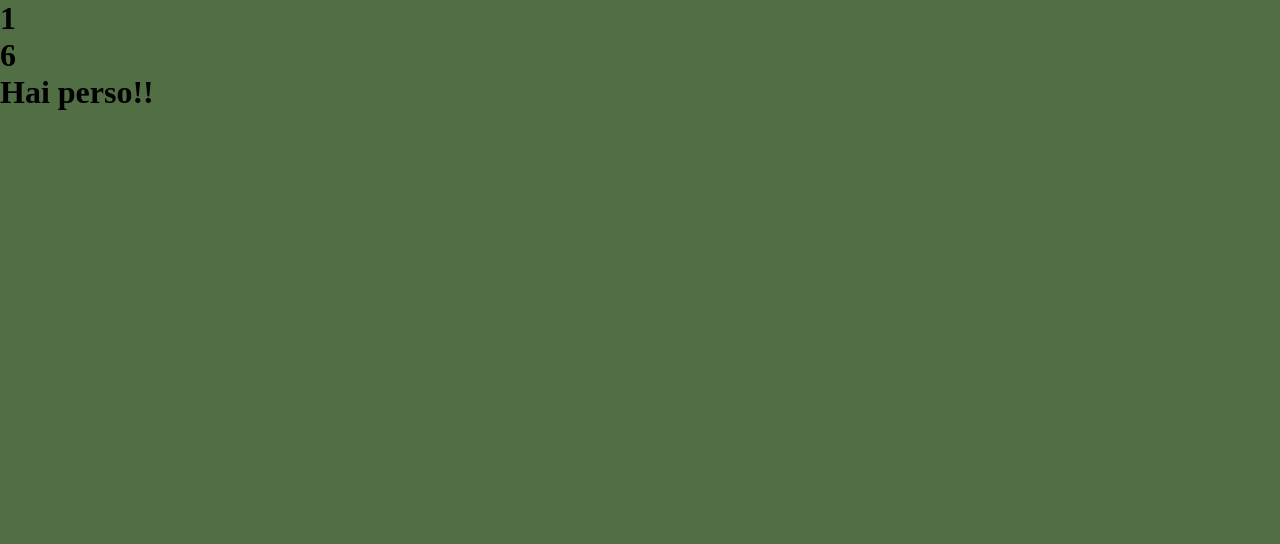
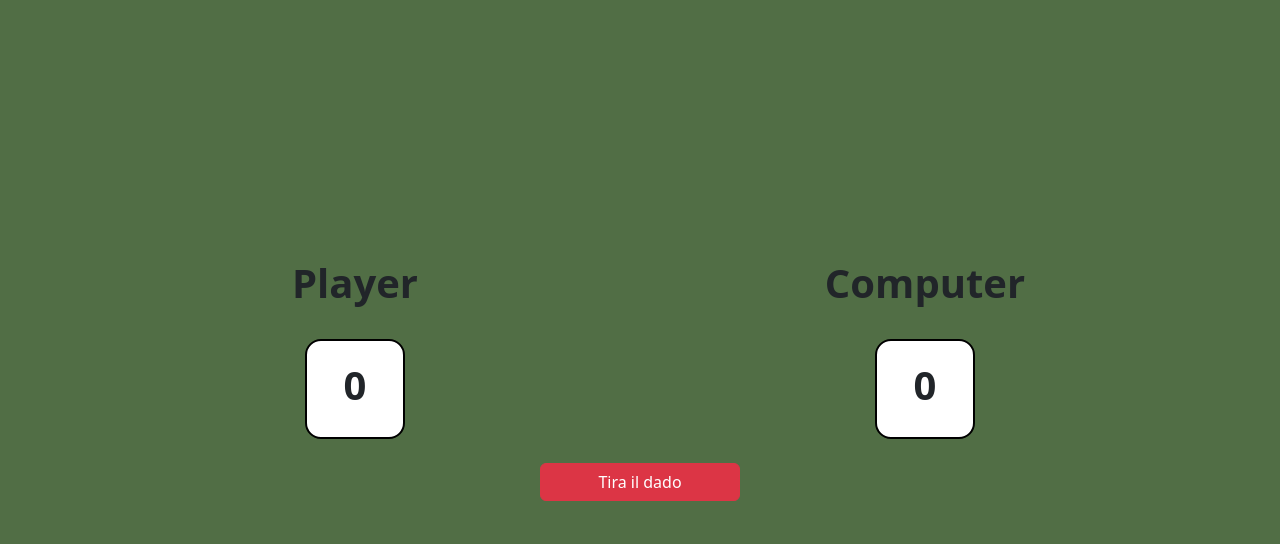
Before and after one commit to micheleTummolo/js-mail-dadi, a plain HTML site: page dadi/index.html in a window 1280 px wide. Drawn offline with nearby package versions, Linux system fonts and the light colour scheme.

Commit message:
Done style

```diff
--- a/dadi/css/style.css
+++ b/dadi/css/style.css
@@ -6,4 +6,19 @@
 
 body {
     background-color: #516E45;
+    display: flex;
+    align-items: center;
+    height: 100vh;
 }
+
+.dice {
+    width: 100px;
+    height: 100px;
+    border: 2px solid black;
+    border-radius: 1rem;
+    background-color: white;
+}
+
+#start {
+    width: 200px;
+}
--- a/dadi/index.html
+++ b/dadi/index.html
@@ -4,6 +4,9 @@
     <meta charset="UTF-8">
     <meta http-equiv="X-UA-Compatible" content="IE=edge">
     <meta name="viewport" content="width=device-width, initial-scale=1.0">
+
+    <!--Bootstrap CSS only -->
+    <link href="https://cdn.jsdelivr.net/npm/bootstrap@5.2.3/dist/css/bootstrap.min.css" rel="stylesheet" integrity="sha384-rbsA2VBKQhggwzxH7pPCaAqO46MgnOM80zW1RWuH61DGLwZJEdK2Kadq2F9CUG65" crossorigin="anonymous">
 
     <!-- Style -->
     <link rel="stylesheet" href="css/style.css">
@@ -12,9 +15,34 @@
     <link rel="shortcut icon" href="img/icon_dice.png" type="image/x-icon">
 </head>
 <body>
-    <h1 id="player_number"></h1>
-    <h1 id="computer_number"></h1>
-    <h1 id="output"></h1>
+    <div class="container">
+        <div class="row">
+            <div class="col-6 d-flex flex-column align-items-center">
+                <h1 class="fw-semibold">Player</h1>
+                <div class="dice d-flex align-items-center justify-content-center mt-4">
+                    <h1 id="player_number" class="fw-bold">0</h1>
+                </div>
+            </div>
+            <div class="col-6 d-flex flex-column align-items-center">
+                <h1 class="fw-semibold">Computer</h1>
+                <div class="dice d-flex align-items-center justify-content-center mt-4">
+                    <h1 id="computer_number" class="fw-bold">0</h1>
+                </div>
+            </div>
+        </div>
+
+        <div class="row d-flex justify-content-center mt-4 mb-3">
+            <div class="col d-flex justify-content-center">
+                <button id="start" type="button" class="btn btn-danger mb-3">Tira il dado</i></button>
+            </div>
+        </div>
+
+        <div class="row">
+            <div class="col text-center">
+                <h1 id="output" class="fw-bolder"></h1>
+            </div>
+        </div>
+    </div>
 </body>
 
 <script type="text/javascript" src="js/script.js"></script>
--- a/dadi/js/script.js
+++ b/dadi/js/script.js
@@ -1,10 +1,15 @@
 let player_num;
 let computer_num;
 let max_num;
+let button;
 
 function getRandomInt(max) {
     return Math.floor (Math.random() * max);
 }
+
+button = document.getElementById ('start');
+
+button.addEventListener ('click', function(){
 
     player_num = getRandomInt (6) + 1;
     computer_num = getRandomInt (6) + 1;
@@ -21,8 +26,8 @@ console.log ("Numero maggiore: " + Math.max(player_num, computer_num));
     max_num = Math.max(player_num, computer_num);
 
     if (player_num == computer_num) {
-    document.getElementById ('output').innerHTML = "PAREGGIO";
-    console.log ("PAREGGIO")
+        document.getElementById ('output').innerHTML = "Pareggio";
+        console.log ("Pareggio")
     }
     else if (max_num == player_num) {
         document.getElementById ('output').innerHTML = "Hai vinto!!";
@@ -32,3 +37,4 @@ else {
         document.getElementById ('output').innerHTML = "Hai perso!!";
         console.log ("Hai perso!!");
     }
+});
```
Lines whose indentation alone changed are shown as unchanged.
